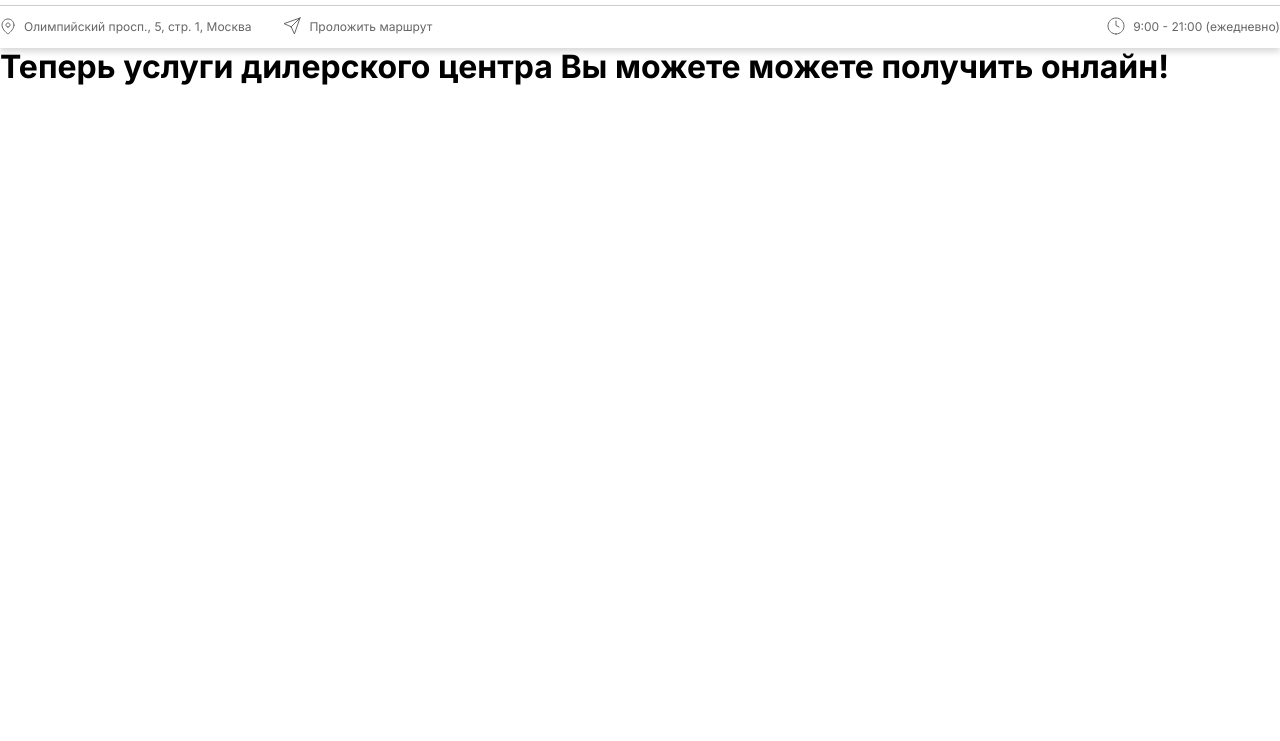
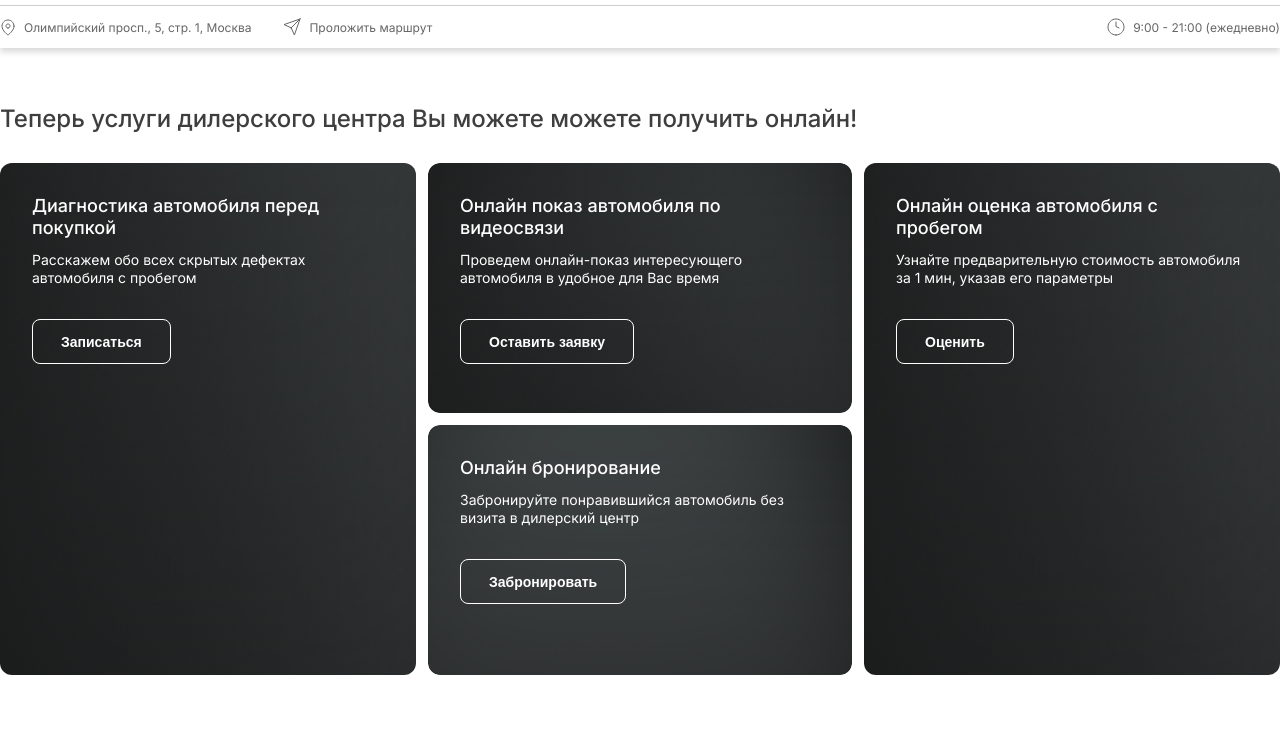
Before and after one commit to T-o-s-h-i-r-o/Test-Shapoval-AA, a plain HTML site: page index.html in a window 1280 px wide. Shown: the part 59-800 px from the top of the page. Drawn offline with Linux system fonts and the light colour scheme.

Commit message:
add-main-with-css

```diff
--- a/index.html
+++ b/index.html
@@ -12,8 +12,6 @@
 </head>
 
 <body>
-    <div class="line"></div>
-
     <div class="top center">
         <header class="top__header">
             <a class="logo" href="Index.html"><img src="img/logo.png" alt="logo" class="logo__img"></a>
@@ -35,7 +33,10 @@
                 <a href="Cart.html"><img src="img/cart.svg" alt="cart"></a>
             </div> -->
         </header>
-        <div class="top__data">
+
+    </div>
+    <div class="line">
+        <div class="top__data center">
             <section class="top__map-navigator">
                 <span class="top__map">
                     <img src="img/icon/map-pin.svg" alt="map-pin">
@@ -56,20 +57,29 @@
     <div class="main center">
         <h1 class="main__title">Теперь услуги дилерского центра Вы можете можете получить онлайн!</h1>
         <div class="main__product-box">
-            <div class="product-content">
-
+            <div class="main__product-content main__product-content_1 main__product-content_style">
+                <h2 class="main__table">Диагностика автомобиля перед покупкой</h2>
+                <p class="main__text">Расскажем обо всех скрытых дефектах автомобиля с пробегом</p>
+                <button class="main__button">Записаться</button>
             </div>
-            <div class="product-content">
-
+            <div class="main__product-content-duo">
+                <section class="main__product-content_block main__product-content_2 main__product-content_style">
+                    <h2 class="main__table">Онлайн показ автомобиля по видеосвязи</h2>
+                    <p class="main__text">Проведем онлайн-показ интересующего автомобиля в удобное для Вас время</p>
+                    <button class="main__button">Оставить заявку</button>
+                </section>
+                <section class="main__product-content_block main__product-content_3 main__product-content_style">
+                    <h2 class="main__table">Онлайн бронирование</h2>
+                    <p class="main__text">Забронируйте понравившийся автомобиль без визита в дилерский центр</p>
+                    <button class="main__button">Забронировать</button>
+                </section>
             </div>
-            <div class="product-content">
-
-            </div>
-            <div class="product-content">
-
+            <div class="main__product-content main__product-content_4 main__product-content_style">
+                <h2 class="main__table">Онлайн оценка автомобиля с пробегом</h2>
+                <p class="main__text">Узнайте предварительную стоимость автомобиля за 1 мин, указав его параметры</p>
+                <button class="main__button">Оценить</button>
             </div>
         </div>
-
     </div>
 
 </body>
--- a/style.scss
+++ b/style.scss
@@ -70,12 +70,20 @@ a {
         display: flex;
         align-items: center;
         gap: 8px;
+
+        &:hover {
+            text-decoration: underline;
+        }
     }
 
     &__navigator {
         display: flex;
         align-items: center;
         gap: 8px;
+
+        &:hover {
+            text-decoration: underline;
+        }
     }
 
     &__time {
@@ -89,6 +97,13 @@ a {
     }
 }
 
+.line {
+    border-top: 0.5px solid #CECECE;
+    box-shadow: 0px 4px 6px 0px rgba(0, 0, 0, 0.15);
+    height: 42px;
+    width: 100%;
+}
+
 .order {
     margin-left: 56px;
     height: 40px;
@@ -100,18 +115,101 @@ a {
     background: #0B457F;
     border-radius: 12px;
     transition: all 0.4s;
+    border: none;
 
     &:hover {
         background: #006CD8;
     }
 }
 
-.line {
-    position: absolute;
-    border-top: 0.5px solid #CECECE;
-    box-shadow: 0px 4px 6px 0px rgba(0, 0, 0, 0.15);
-    height: 42px;
-    width: 100%;
-    margin-top: 64px;
-    position: absolute;
+.main {
+
+    &__title {
+        margin-top: 56px;
+        font-weight: 500;
+        font-size: 24px;
+        line-height: 29px;
+        color: #3E3E3E;
+    }
+
+    &__product-box {
+        margin-top: 30px;
+        display: flex;
+        gap: 12px;
+        color: #FFFFFF;
+    }
+
+    &__product-content {
+        height: 512px;
+        width: 424px;
+        box-sizing: border-box;
+        padding: 32px;
+
+        &_block {
+            height: 250px;
+            width: 424px;
+            box-sizing: border-box;
+            padding: 32px;
+        }
+
+        &_style {
+            background-repeat: no-repeat;
+            background-position: center;
+            background-size: cover;
+            border-radius: 12px;
+        }
+
+        &_1 {
+            background-image: url(img/background-left.jpg);
+        }
+
+        &_2 {
+            background-image: url(img/background-up.jpg);
+        }
+
+        &_3 {
+            background-image: url(img/background-down.jpg);
+        }
+
+        &_4 {
+            background-image: url(img/background-right.jpg);
+        }
+    }
+
+    &__product-content-duo {
+        display: flex;
+        flex-direction: column;
+        gap: 12px;
+    }
+
+    &__table {
+        font-weight: 500;
+        font-size: 18px;
+        line-height: 22px;
+    }
+
+    &__text {
+        font-weight: 400;
+        font-size: 14px;
+        line-height: 18px;
+        padding-top: 12px;
+    }
+
+    &__button {
+        margin-top: 32px;
+        height: 45px;
+        font-weight: 600;
+        font-size: 14px;
+        line-height: 17px;
+        color: #FFFFFF;
+        border-radius: 8px;
+        transition: all 0.4s;
+        background: none;
+        border: 1px solid #FFFFFF;
+        padding: 14px 28px 14px 28px;
+
+        &:hover {
+            background: #BFBFBF;
+        }
+    }
 }
```
Also changed, not shown: img/background-down.jpg (added), img/background-left.jpg (added), img/background-right.jpg (added), img/background-up.jpg (added), style.css, 1 other file.
